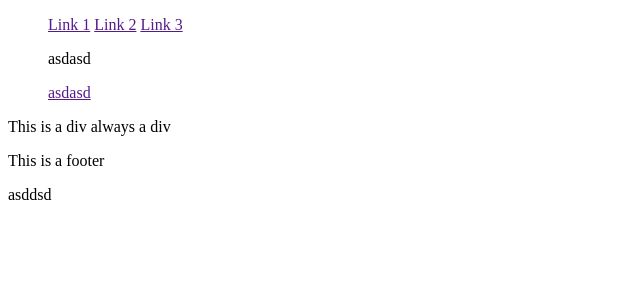
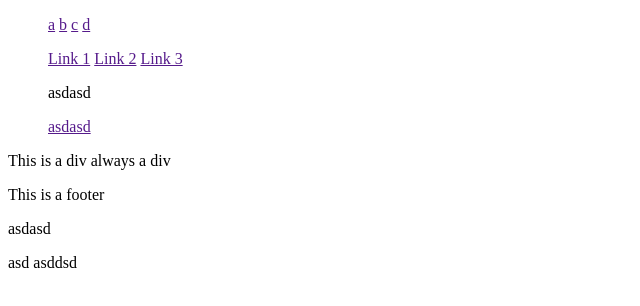
Before and after one commit to zora004/demo-repo, a plain HTML site: page index.html in a window 1280 px wide. Shown: the whole page, without its empty margins (0-640 px from the left). Drawn offline with Linux system fonts and the light colour scheme.

Commit message:
Header
Header added

```diff
--- a/index.html
+++ b/index.html
@@ -8,6 +8,16 @@
     <link rel="stylesheet" href="styles.css">
 </head>
 <body>
+    <header>
+        <nav>
+            <ul>
+                <li><a href="">a</a></li>
+                <li><a href="">b</a></li>
+                <li><a href="">c</a></li>
+                <li><a href="">d</a></li>
+            </ul>
+        </nav>
+    </header>
     <ul>
         <li><a href="">Link 1</a></li>
         <li><a href="">Link 2</a></li>
@@ -18,6 +28,8 @@
     <div>This is a div always a div</div>
     <footer>
         <p>This is a footer</p>
+        <p>asdasd</p>
+        asd
         asddsd
     </footer>
 </body>
```
